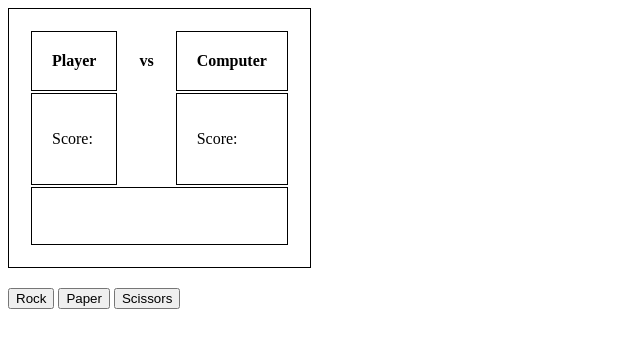
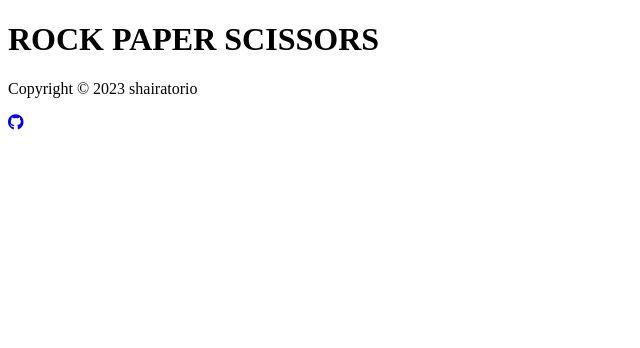
Before and after one commit to shairatorio/rock-paper-scissors, a plain HTML site: page index.html in a window 1280 px wide. Shown: the whole page, without its empty margins (0-640 px from the left). Drawn offline with Linux system fonts and the light colour scheme.

Commit message:
Add structure layout - 1

```diff
--- a/index.html
+++ b/index.html
@@ -4,12 +4,33 @@
     <meta charset="UTF-8">
     <meta http-equiv="X-UA-Compatible" content="IE=edge">
     <meta name="viewport" content="width=device-width, initial-scale=1.0">
+    <link rel="stylesheet" href="styles.css" />
+    <link rel="stylesheet" href="https://fonts.googleapis.com/css?family=Pacifico|Poppins|Audiowide|Carter+One" />
+    <!-- <link rel="icon" href="images/mountain-logo.png" type="image/icon type"> -->
+    <script src="https://kit.fontawesome.com/4c536a6bd5.js" crossorigin="anonymous"></script>
+    <script type="text/javascript" src="script.js" defer></script>
     <title>Rock Paper Scissors</title>
-    <link rel="stylesheet" href="styles.css">
-    <script type="text/javascript" src="script.js" defer></script>
 </head>
 <body>
-    <div id="container">
+    <div class="container">
+      <header>
+        <h1 class="title">ROCK PAPER SCISSORS</h1>
+      </header>
+
+      <div class=""></div>
+
+      <footer class="footer">
+        <p>
+        Copyright ©
+            <script>document.write(new Date().getFullYear())</script>
+        shairatorio
+        </p>
+        <a href="https://github.com/shairatorio" target="_blank">
+            <i class="fab fa-github"></i>
+        </a>
+    </footer>
+    </div>
+    <!-- <div id="container">
         <table>
             <tr>
               <th>Player</th>
@@ -29,6 +50,6 @@
       <button value="rock">Rock</button>
       <button value="paper">Paper</button>
       <button value="scissors">Scissors</button>
-    </div>
+    </div> -->
 </body>
 </html>
```
